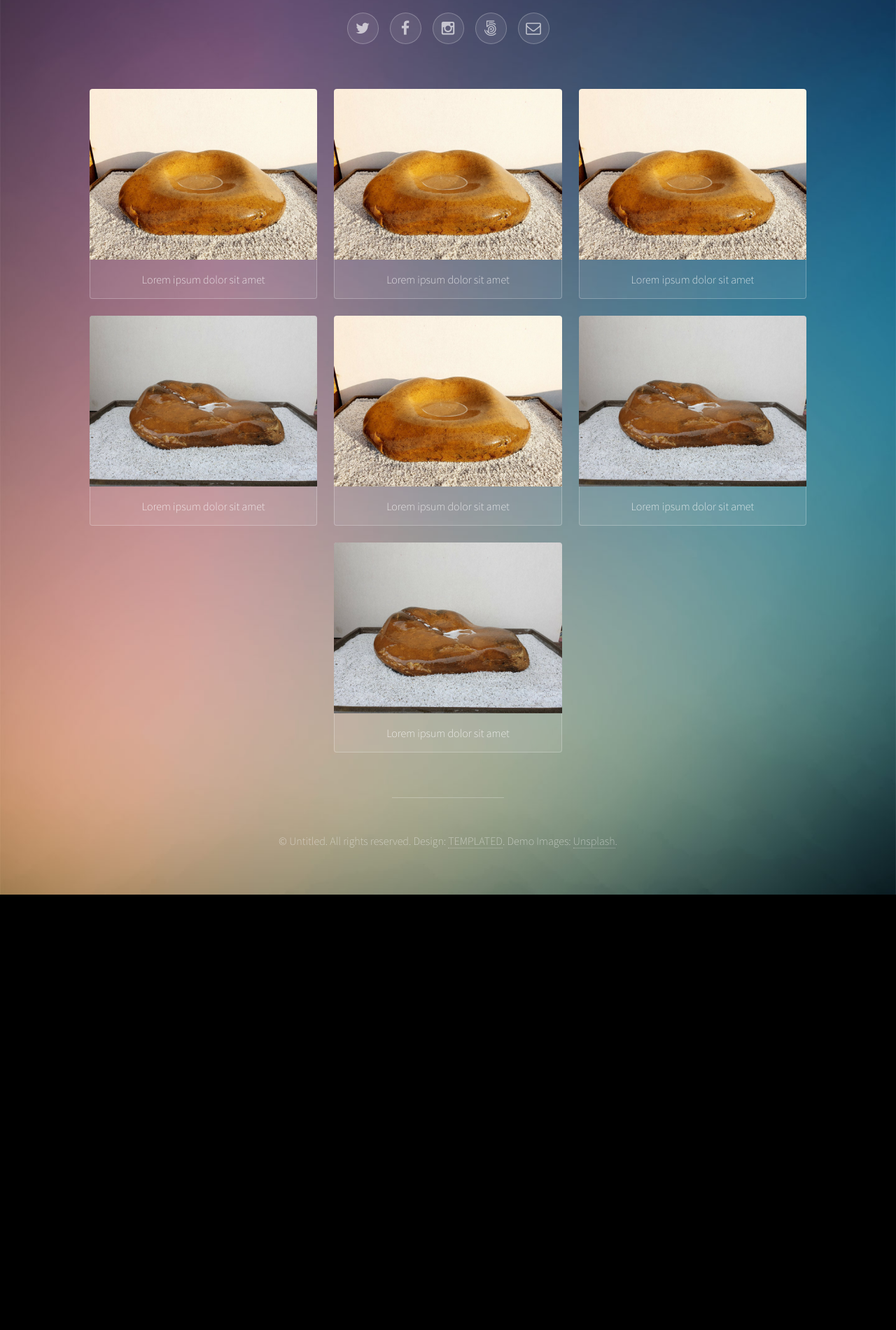
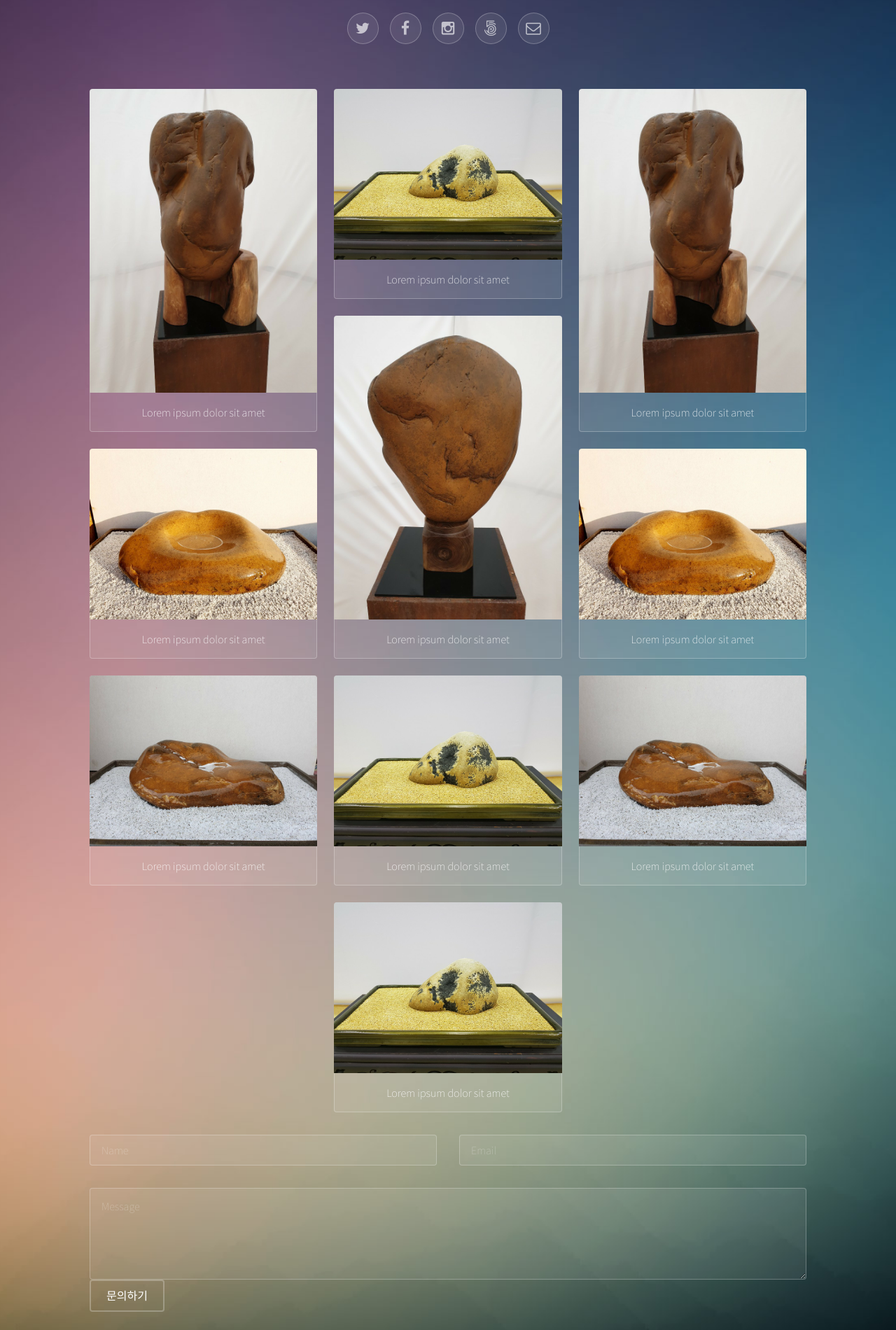
Before and after one commit to KimJuu/suseok, a React app in the folder client/: page / in a window 1280 px wide. Shown: the part 380-2280 px from the top of the page at 70% size. Before the commit the page ends 1658 px from the top, so only its background shows below. Built offline with nearby package versions, Linux system fonts and the light colour scheme.

Commit message:
문의하기UI 및 수석사진 추가

```diff
--- a/client/src/assets/css/main.css
+++ b/client/src/assets/css/main.css
@@ -1685,8 +1685,8 @@
 		input[type="tel"]:focus,
 		select:focus,
 		textarea:focus {
-			border-color: #FF6382;
-			box-shadow: 0 0 0 1px #FF6382;
+			border-color: #10620A;
+			box-shadow: 0 0 0 1px #10620A;
 		}
 
 	.select-wrapper {
@@ -2087,6 +2087,7 @@
 				}
 
 					ul.actions li {
+						margin-top: 1em;
 						padding: 1em 0 0 0;
 						display: block;
 						text-align: center;
--- a/client/src/components/Main.js
+++ b/client/src/components/Main.js
@@ -7,18 +7,8 @@ class Main extends Component {
       <section id="main">
         <section className="thumbnails">
           <div>
-            <Link to={require("../images/suseok/suseok1.jpg")}>
-              <img src={require("../images/suseok/suseok1.jpg")} alt="" />
-              <h3>Lorem ipsum dolor sit amet</h3>
-            </Link>
-            <Link to={require("../images/suseok/suseok2.jpg")}>
-              <img src={require("../images/suseok/suseok2.jpg")} alt="" />
-              <h3>Lorem ipsum dolor sit amet</h3>
-            </Link>
-          </div>
-          <div>
-            <Link to={require("../images/suseok/suseok1.jpg")}>
-              <img src={require("../images/suseok/suseok1.jpg")} alt="" />
+            <Link to={require("../images/suseok/suseok4.jpg")}>
+              <img src={require("../images/suseok/suseok4.jpg")} alt="" />
               <h3>Lorem ipsum dolor sit amet</h3>
             </Link>
             <Link to={require("../images/suseok/suseok1.jpg")}>
@@ -31,6 +21,28 @@ class Main extends Component {
             </Link>
           </div>
           <div>
+            <Link to={require("../images/suseok/suseok3.jpg")}>
+              <img src={require("../images/suseok/suseok3.jpg")} alt="" />
+              <h3>Lorem ipsum dolor sit amet</h3>
+            </Link>
+            <Link to={require("../images/suseok/suseok5.jpg")}>
+              <img src={require("../images/suseok/suseok5.jpg")} alt="" />
+              <h3>Lorem ipsum dolor sit amet</h3>
+            </Link>
+            <Link to={require("../images/suseok/suseok3.jpg")}>
+              <img src={require("../images/suseok/suseok3.jpg")} alt="" />
+              <h3>Lorem ipsum dolor sit amet</h3>
+            </Link>
+            <Link to={require("../images/suseok/suseok3.jpg")}>
+              <img src={require("../images/suseok/suseok3.jpg")} alt="" />
+              <h3>Lorem ipsum dolor sit amet</h3>
+            </Link>
+          </div>
+          <div>
+            <Link to={require("../images/suseok/suseok4.jpg")}>
+              <img src={require("../images/suseok/suseok4.jpg")} alt="" />
+              <h3>Lorem ipsum dolor sit amet</h3>
+            </Link>
             <Link to={require("../images/suseok/suseok1.jpg")}>
               <img src={require("../images/suseok/suseok1.jpg")} alt="" />
               <h3>Lorem ipsum dolor sit amet</h3>
@@ -41,6 +53,30 @@ class Main extends Component {
             </Link>
           </div>
         </section>
+        <section>
+          <form action="#" className="alt" method="POST">
+            <div className="row uniform">
+              <div className="6u 12u$(xsmall)">
+                <input name="name" placeholder="Name" type="text" />
+              </div>
+              <div className="6u$ 12u$(xsmall)">
+                <input name="email" placeholder="Email" type="email" />
+              </div>
+              <div className="12u$">
+                <textarea
+                  name="message"
+                  placeholder="Message"
+                  rows="4"
+                ></textarea>
+              </div>
+            </div>
+            <ul className="actions">
+              <li>
+                <input className="alt" value="문의하기" type="submit" />
+              </li>
+            </ul>
+          </form>
+        </section>
       </section>
     );
   }
```
Also changed, not shown: client/src/images/suseok/suseok3.jpg (added), client/src/images/suseok/suseok4.jpg (added), client/src/images/suseok/suseok5.jpg (added).
